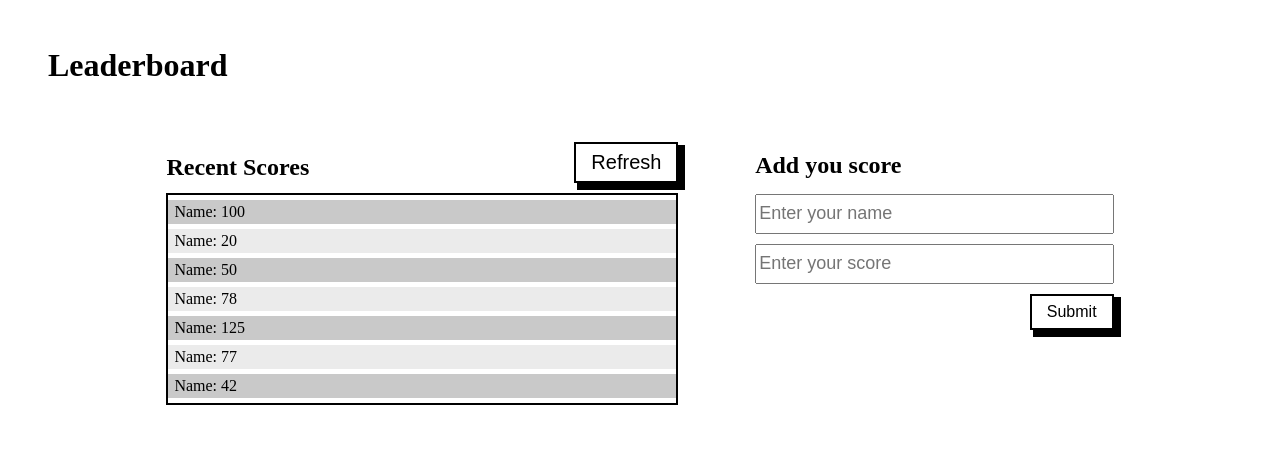
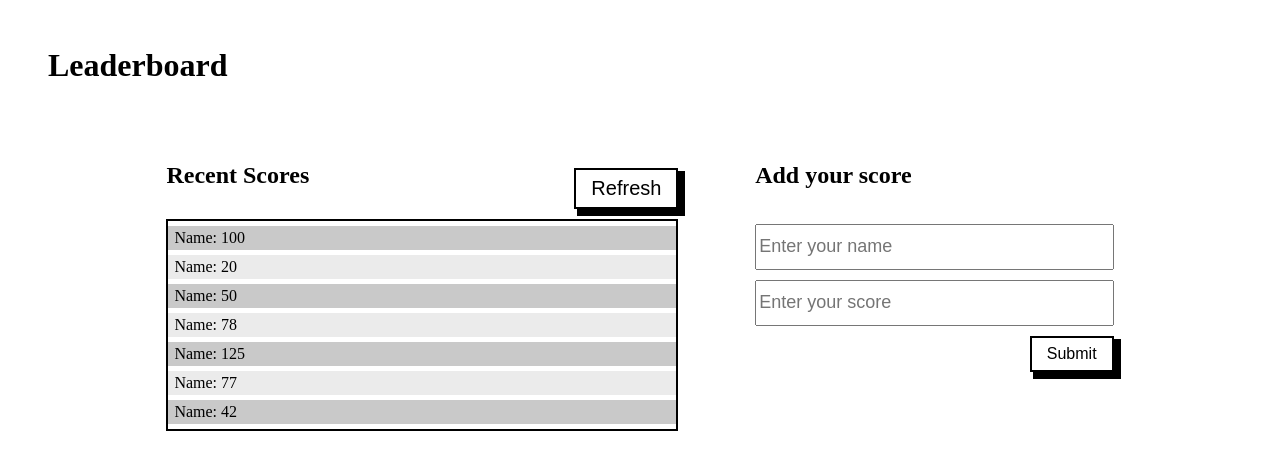
Before and after one commit to Tadessejemal1/Leaderboard-web, a website built with webpack: page src/template.html in a window 1280 px wide. Built offline with nearby package versions, Linux system fonts and the light colour scheme.

Commit message:
fix-lintrce

```diff
--- a/src/index.js
+++ b/src/index.js
@@ -1,6 +1,6 @@
 import './styles/main.scss';
-import renderAddScore from './modules/domDisplayAddScore';
-import renderScore from './modules/domDisplayScores';
+import renderAddScore from './modules/domDisplayAddScore.js';
+import renderScore from './modules/domDisplayScores.js';
 
 window.addEventListener('load', () => {
   renderScore();
--- a/src/modules/domDisplayAddScore.js
+++ b/src/modules/domDisplayAddScore.js
@@ -3,7 +3,7 @@ const renderAddScore = () => {
   const addScoreDiv = document.createElement('div');
   addScoreDiv.classList.add('add-score');
   addScoreDiv.innerHTML = `
-        <h2 class="score-title">Add you score</h2>
+        <h2 class="score-title">Add your score</h2>
         <form action="" id="form-add-score">
           <input type="text" name="name" id="name" placeholder="Enter your name" required>
           <input type="number" name="score" id="score" placeholder="Enter your score" required>
--- a/src/modules/domDisplayScores.js
+++ b/src/modules/domDisplayScores.js
@@ -1,4 +1,4 @@
-import scores from "./scoreArray.js";
+import scores from './scoreArray.js';
 
 const scoresSection = document.querySelector('.scores-section');
 
--- a/src/styles/main.scss
+++ b/src/styles/main.scss
@@ -1,9 +1,3 @@
-
-*,
-*::before,
-*::after {
-  box-sizing: border-box;
-}
 
 body {
   font-size: 16px;
@@ -26,7 +20,7 @@ li {
 }
 
 .score-title {
-  margin: 0;
+  margin-top: 5px 0 0 0;
 }
 
 #header {
@@ -64,10 +58,6 @@ li {
 
 .score:nth-child(even) {
   background-color: rgb(235, 235, 235);
-}
-
-.score-title {
-  margin-top: 10px;
 }
 
 .btn-refresh {
```
Also changed, not shown: package.json (+8 -0 lines), dist/index.html, src/modules/scoreArray.js (indentation only), 1 other file.
